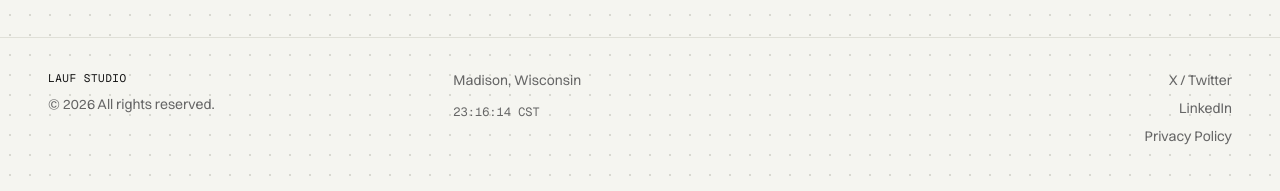
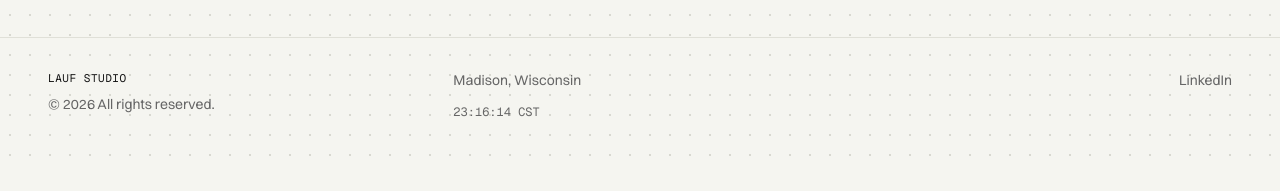
Before and after one commit to mhlauf1/lauf-website, a Next.js app: page / in a window 1280 px wide. Shown: the part 4075-4266 px from the top of the page. After the commit the page ends 4245 px from the top, so only its background shows below. Built offline with nearby package versions, Linux system fonts and the light colour scheme.

Commit message:
updating footer

```diff
--- a/components/Footer.tsx
+++ b/components/Footer.tsx
@@ -58,28 +58,28 @@ export default function Footer() {
 
           {/* Right — Links */}
           <div className="flex flex-col gap-2 sm:items-end">
-            <a
+            {/* <a
               href="https://x.com"
               target="_blank"
               rel="noopener noreferrer"
               className="link-underline text-sm text-foreground-secondary transition-colors hover:text-foreground"
             >
               X / Twitter
-            </a>
+            </a> */}
             <a
-              href="https://linkedin.com"
+              href="https://www.linkedin.com/company/laufco"
               target="_blank"
               rel="noopener noreferrer"
               className="link-underline text-sm text-foreground-secondary transition-colors hover:text-foreground"
             >
               LinkedIn
             </a>
-            <a
+            {/* <a
               href="/privacy"
               className="link-underline text-sm text-foreground-secondary transition-colors hover:text-foreground"
             >
               Privacy Policy
-            </a>
+            </a> */}
           </div>
         </div>
       </div>
```
